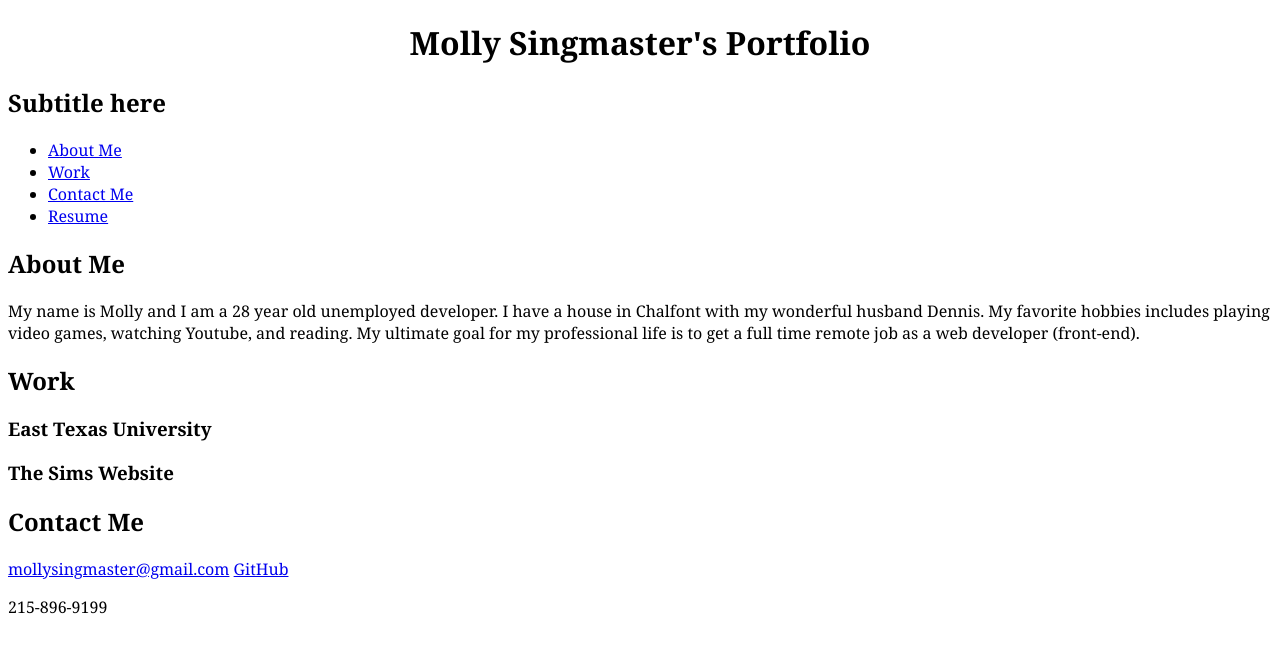
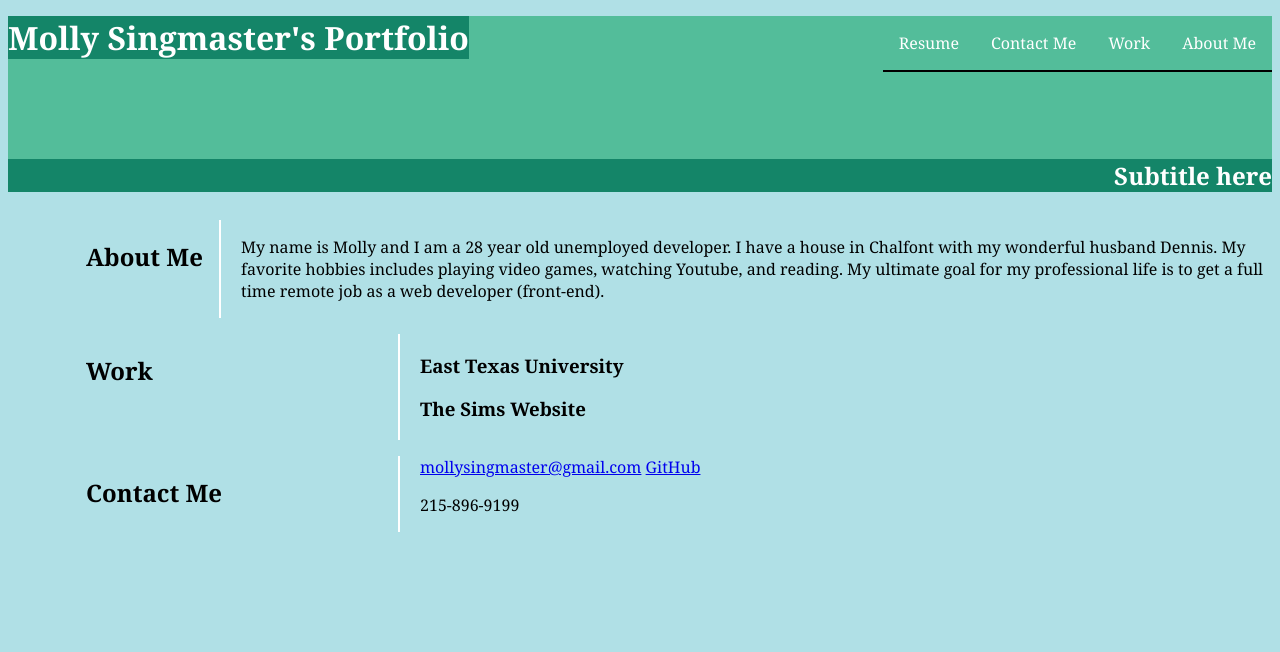
Before and after one commit to mollymoo002/H2-Portfolio, a plain HTML site: page index.html in a window 1280 px wide. Drawn offline with Linux system fonts and the light colour scheme.

Commit message:
adjusted the content so the text is next to each other

```diff
--- a/assets/css/style.css
+++ b/assets/css/style.css
@@ -1,7 +1,67 @@
+:root {
+    --light: white;
+    --dark-green: rgb(20, 133, 104);
+    --border-bottom: 2px solid black;;
+}
+
 * {
     font-family: Georgia, 'Times New Roman', Times, serif;
 }
 
+body {
+    background: powderblue;
+}
+
+header {
+    background-color: rgb(83, 189, 154);
+}
+
 h1 {
-    text-align: center;
+    display: inline-block;
+    text-align: left;
+    margin: 0 auto;
+    color: var(--light);
+    background: var(--dark-green);
 }
+
+nav li {
+    display: inline;
+    float: right;
+    border-bottom: var(--border-bottom);
+    padding: 8px;
+}
+
+nav li a {
+    display: block;
+    padding: 8px;
+    text-decoration: none;
+    color: var(--light);
+}
+
+nav li a:hover {
+    background: var(--dark-green);
+}
+
+#subtitle {
+    text-align: right;
+    margin-top: 100px;
+    background: var(--dark-green);
+    color: var(--light);
+}
+
+.headings {
+    width: 25%;
+    border-right: 2px solid var(--light);
+    padding-left: 70px;
+}
+
+article {
+    column-count: 2;
+    padding: 8px;
+    display: flex;
+    flex-direction: row;
+}
+
+.testing {
+    padding-left: 20px;
+}
--- a/index.html
+++ b/index.html
@@ -7,12 +7,6 @@
 
 <body>
     <header>
-        <h1>Molly Singmaster's Portfolio</h1>
-
-        <section>
-            <h2>Subtitle here</h2>
-        </section>
-
         <nav>
             <ul>
                 <li><a href="#about">About Me</a></li>
@@ -21,11 +15,16 @@
                 <li><a href="assets/Resume.pdf" target="_blank">Resume</a></li>
             </ul>
         </nav>
+
+        <h1>Molly Singmaster's Portfolio</h1>
+        <h2 id="subtitle">Subtitle here</h2>
     </header>
 
-    <main>
-        <section>
-            <h2 id="about">About Me</h2>
+    <article>
+        <section class="headings">
+            <h2>About Me</h2>
+        </section>
+        <section class="testing">
             <p>
                 My name is Molly and I am a 28 year old unemployed developer.
                 I have a house in Chalfont with my wonderful husband Dennis.
@@ -33,23 +32,29 @@
                 and reading. My ultimate goal for my professional life is to get
                 a full time remote job as a web developer (front-end).
             </p>
+        </section>
+    </article>
+    <article>
+        <section class="headings">
+            <h2 id="work">Work</h2>
+        </section>
 
-            <h2 id="work">Work</h2>
+        <section class="testing">
+            <h3>East Texas University</h3>
+            <h3>The Sims Website</h3>
+        </section>
+    </article>
 
-            <section>
-                <h3>East Texas University</h3>
-
-                <h3>The Sims Website</h3>
-            </section>
-            <section>
-                <h2 id="contact">Contact Me</h2>
-                <a href="mailto: mollysingmaster@gmail.com">mollysingmaster@gmail.com</a>
+        <article>
+        <section class="headings">
+            <h2 id="contact">Contact Me</h2>
+        </section>
+        <section class="testing">
+            <a href="mailto: mollysingmaster@gmail.com">mollysingmaster@gmail.com</a>
                 <a href="https://github.com/mollymoo002">GitHub</a>
                 <p>215-896-9199</p>
-            </section>
-
         </section>
-    </main>
+    </article>
 </body>
 
 </html>
```
